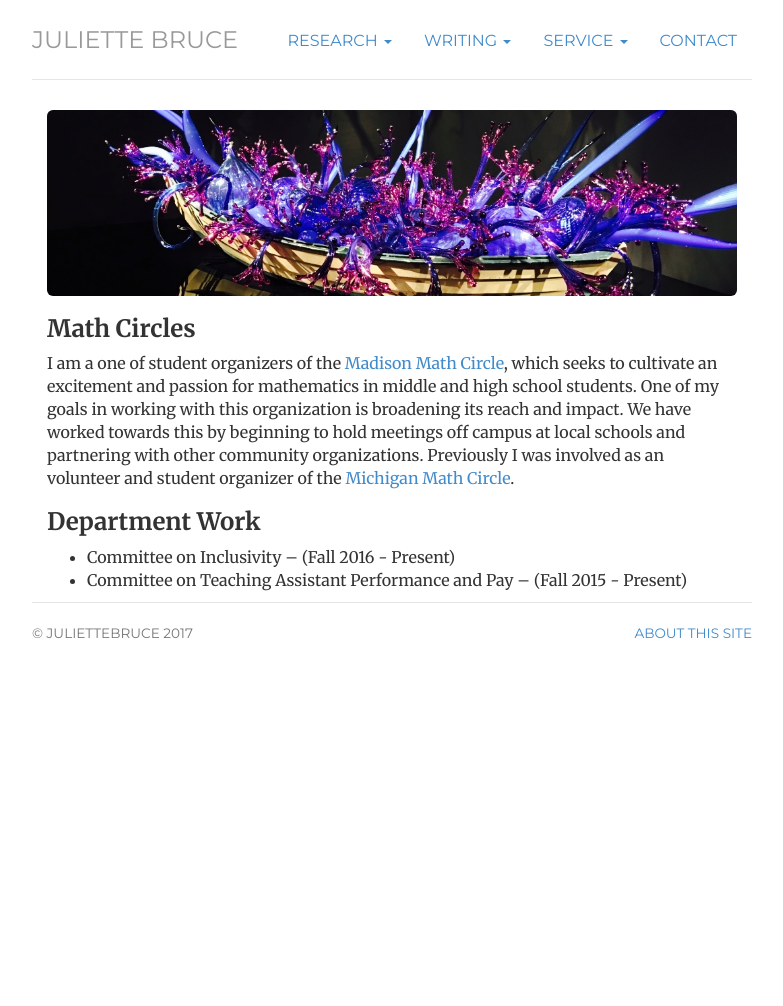
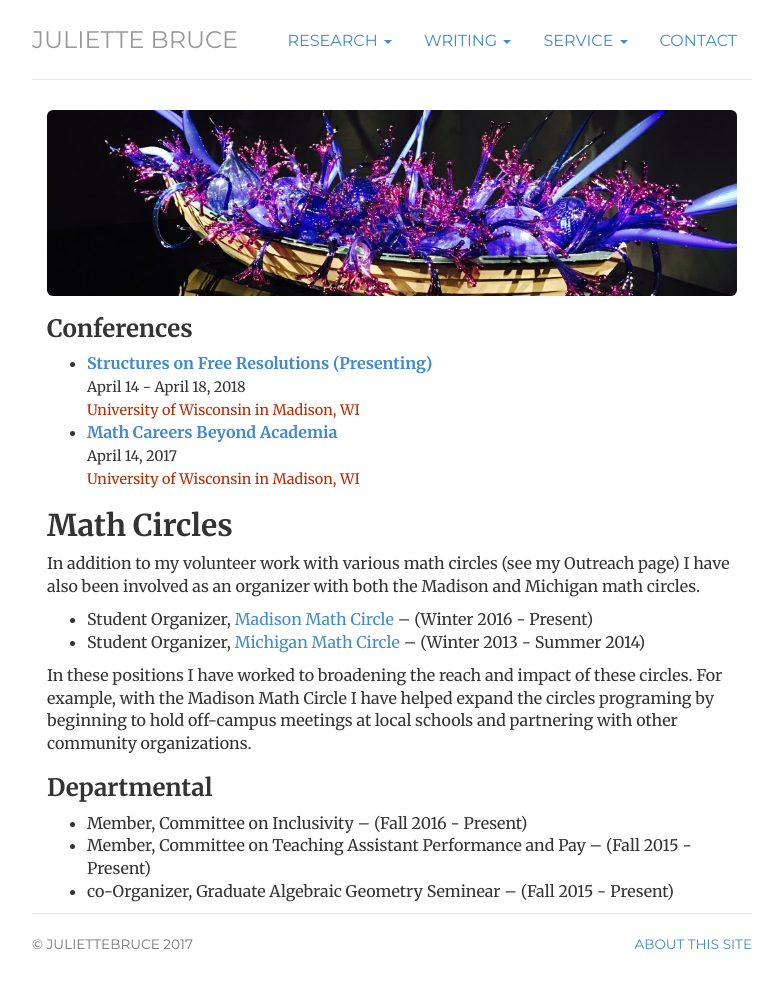
Before and after one commit to julietteBruce/old-homepage, a Jekyll site: the page built from organization/index.html, in a window 1280 px wide. Shown: the whole page, without its empty margins (248-1031 px from the left). Built offline with Jekyll 4.4.1, drawn with Linux system fonts in a browser that asks for light colours; before the commit the page ends 900 px from its top, so only the background shows below that.

Commit message:
updating organizing page

```diff
--- a/organization/index.html
+++ b/organization/index.html
@@ -9,20 +9,47 @@ description: Juliette Bruce's Organizing Page
 
 <img  class="img-rounded img-responsive" alt="M2@Boise" src="../img/chihuly_boat.jpg">
 
+<h3>Conferences</h3>
+<ul>
+<li>
+<div class="paper">
+<span class="title"> <a href="https://sites.google.com/view/structures-on-free-resolutions">Structures on Free Resolutions (Presenting)</a></span>
+<br /><span class="coauthor">April 14 - April 18, 2018</span><br />
+<span class="journal">University of Wisconsin in Madison, WI</span><br/>
+</div>
+</li>
+<li>
+<div class="paper">
+<span class="title"><a href="https://juliettebruce.github.io/MathCareers/">Math Careers Beyond Academia</a></span>
+<br /><span class="coauthor">April 14, 2017</span><br />
+<span class="journal">University of Wisconsin in Madison, WI</span><br/>
+</div>
+</li>
+</ul>
 
-<h3>Math Circles</h3>
+<h2>Math Circles</h2>
+<p>
+In addition to my volunteer work with various math circles (see my Outreach page) I have also been involved as an organizer with
+both the Madison and Michigan math circles.
+</p>
+<!--
 <p>I am a one of student organizers of the <a href="https://www.math.wisc.edu/wiki/index.php/Madison_Math_Circle">Madison Math Circle</a>, which seeks to cultivate an excitement and passion for mathematics in middle and high school students. One of my goals in working with this organization is broadening its reach and impact. We have worked towards this by beginning to hold meetings off campus at local schools and partnering with other community organizations.
 Previously I was involved as an volunteer and student organizer of the <a href="http://www.math.lsa.umich.edu/mathcircle/">Michigan Math Circle</a>.</p>
+ -->
+<ul>
+<li>Student Organizer, <a href="ttps://www.math.wisc.edu/wiki/index.php/Madison_Math_Circle">Madison Math Circle</a> &ndash; (Winter 2016 - Present)</li>
+<li>Student Organizer, <a href="http://www.math.lsa.umich.edu/mathcircle/">Michigan Math Circle</a> &ndash; (Winter 2013 - Summer 2014)</li>
+</ul>
+In these positions I have worked to broadening the reach and impact of these circles.
+For example, with the Madison Math Circle I have helped expand the circles programing by beginning to hold
+off-campus meetings at local schools and partnering with other community organizations.
 
-<h3>Department Work</h3>
+
+<h3>Departmental</h3>
 <ul>
-
-<li>
-Committee on Inclusivity &ndash; (Fall 2016 - Present)
-</li>
-<li>
-Committee on Teaching Assistant Performance and Pay &ndash; (Fall 2015 - Present)
-</li>
+<li>Member, Committee on Inclusivity &ndash; (Fall 2016 - Present)</li>
+<li>Member, Committee on Teaching Assistant Performance and Pay &ndash; (Fall 2015 - Present)</li>
+<li>co-Organizer, Graduate Algebraic Geometry Seminear &ndash; (Fall 2015 - Present)</li>
 </ul>
 
 
```
